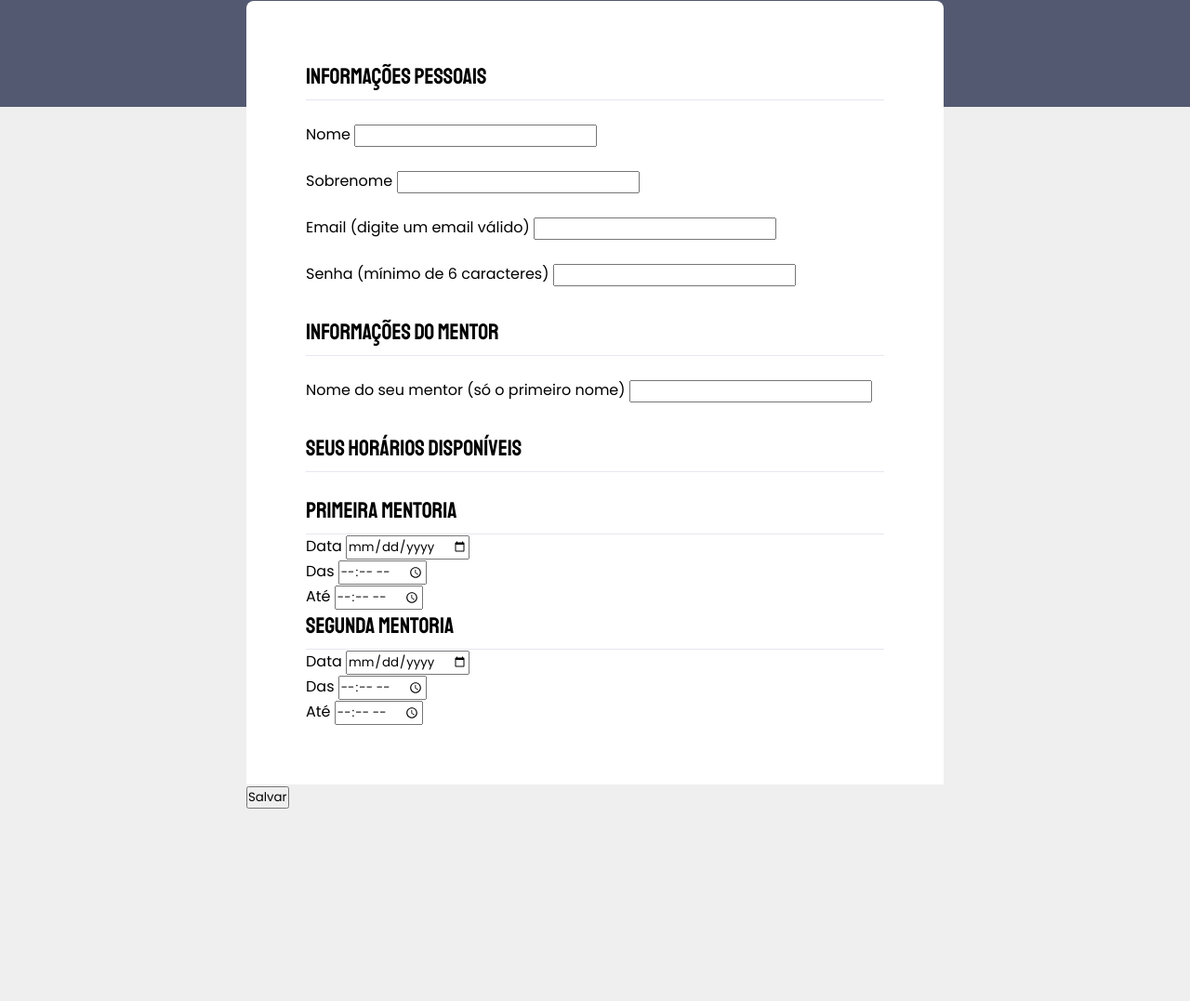
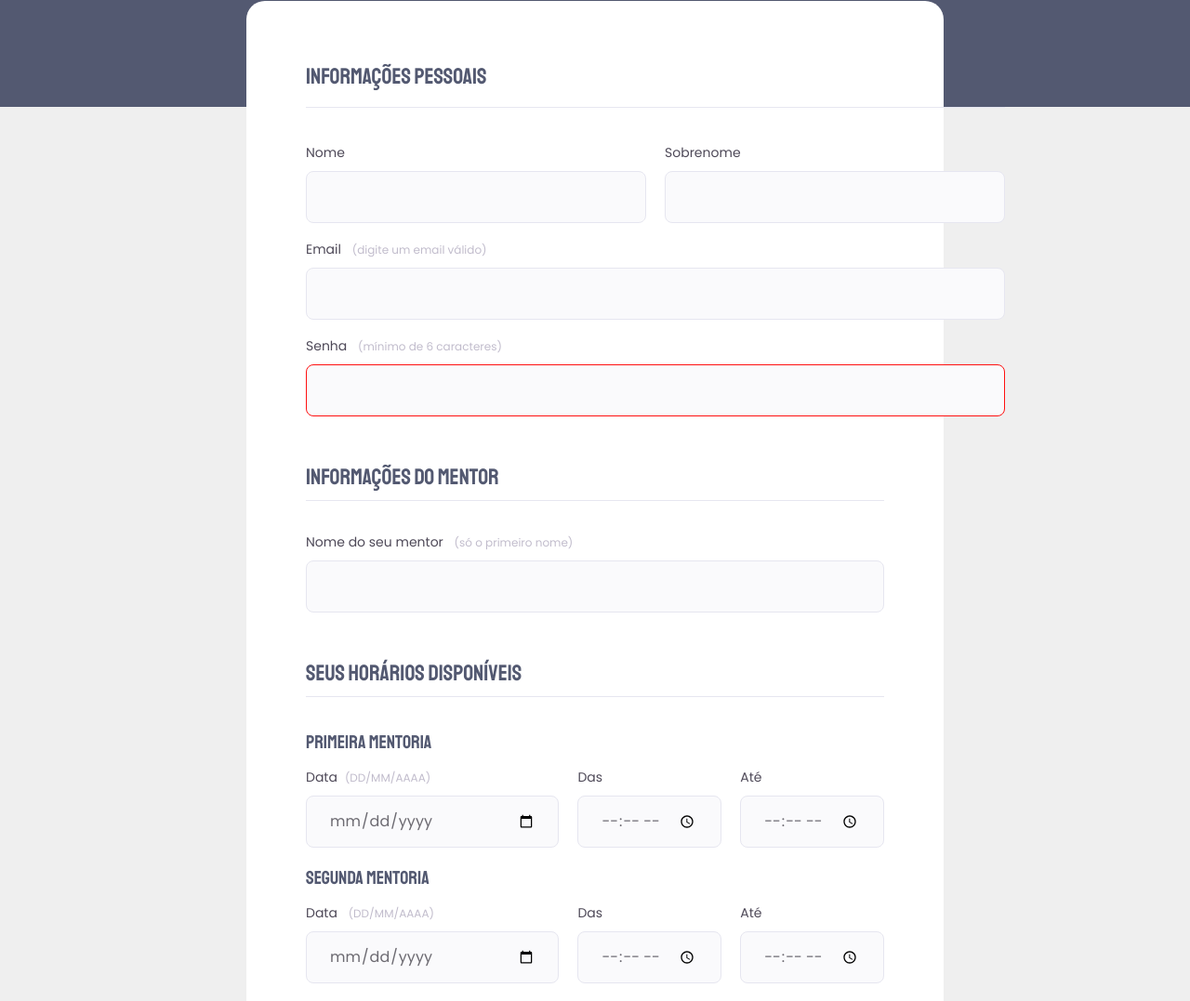
Before and after one commit to tuiusx/form-types, a plain HTML site: page project 01/index.html in a window 1280 px wide. Shown: the part 321-1398 px from the top of the page at 93% size. Before the commit the page ends 1191 px from the top, so only its background shows below. Drawn offline with Linux system fonts and the light colour scheme.

Commit message:
complete form

```diff
--- a/project 01/index.html
+++ b/project 01/index.html
@@ -31,6 +31,8 @@
 
             <legend>Informações pessoais</legend>
 
+            <div class="col-2">
+
               <div class="input-wrapper">
                 <label for="">Nome</label>
                 <input type="text" id="mentoring-name">
@@ -40,6 +42,9 @@
                 <label for="">Sobrenome</label>
                 <input type="text" id="mentoring-surname">
               </div>
+
+            </div>
+
 
             <div class="input-wrapper">
               <label for="">Email <span>(digite um email válido)</span></label>
@@ -78,11 +83,10 @@
 
             <legend>Seus horários disponíveis</legend>
 
+            <span class="lb-style">Primeira mentoria</span>
             <div class="col-3">
-             <legend>Primeira mentoria</legend>
-
               <div class="input-wrapper">
-                <label for="mentoring-date">Data</label>
+                <label for="mentoring-date">Data<span>(DD/MM/AAAA)</span></label>
                 <input type="date" id="mentoring-date" />
               </div>
 
@@ -95,11 +99,13 @@
                 <label for="mentoring-end">Até</label>
                 <input type="time" id="mentoring-end" />
               </div>
+            </div>
 
-              <legend>Segunda mentoria</legend>
 
+            <span class="lb-style">Segunda mentoria</span>
+            <div class="col-3">
               <div class="input-wrapper">
-                <label for="mentoring-date">Data</label>
+                <label for="mentoring-date">Data <span>(DD/MM/AAAA)</span></label>
                 <input type="date" id="mentoring-date" />
               </div>
 
@@ -123,7 +129,7 @@
       </form>
 
       <footer>
-        <input type="submit" class="button" form="my-form" value="Salvar">
+        <input type="submit" class="button" form="my-form" value="Salvar" value="Salvar mentoria">
       </footer>
 
 
--- a/project 01/style.css
+++ b/project 01/style.css
@@ -53,7 +53,7 @@ header p {
 form {
   margin-top: 58px;
   background: #fff;
-  border-radius: 8px 8px 0 0;
+  border-radius: 20px 20px 0 0;
   min-height: 300px;
   padding: 64px;
 
@@ -69,16 +69,130 @@ fieldset {
 .fieldset-wrapper {
   display: flex;
   flex-direction: column;
-  gap: 24px;
 }
 
-fieldset legend {
+fieldset legend  {
   font-family: 'Staatliches', sans-serif;
   font-weight: 400;
   font-size: 24px;
   line-height: 34px;
 
+  color: #535971;
+
   width: 100%;
   border-bottom: 1px solid #E6E6f0;
+  padding-bottom: 16px;
+  margin-bottom: 36px;
+}
+
+
+fieldset + fieldset legend  {
+  padding-bottom: 8px;
+  margin-bottom: 32px;
+}
+
+.input-wrapper {
+  display: flex;
+  flex-direction: column;
+}
+
+
+.input-wrapper label {
+
+  font-size: 14px;
+  line-height: 24px;
+
+  color: #4E4958;
+
+  margin-bottom: 8px;
+}
+
+.input-wrapper label span {
+  color: #C1BCCC;
+
+  font-size: 12px;
+  line-height: 20px;
+
+  margin-left: 8px;
+}
+
+
+.input-wrapper input {
+  background: #FAFAFC;
+
+  border: solid 1px #E6E6F0;
+  border-radius: 8px;
+
+  height: 56px;
+
+  padding: 0 24px;
+
+  font-size: 16px;
+  line-height: 26px;
+
+  color: #6c6a71;
+
+  margin-bottom: 16px;
+}
+
+.col-3 , .col-2{
+  display: flex;
+  gap: 20px;
+}
+
+.col-3 > div:nth-child(1) {
+  width: 100%;
+}
+
+.col-2 > div:nth-child(1n+1) {
+  width: 100%;
+}
+
+.lb-style {
+  color: #535971;
+  font-family: "Staatliches";
+  font-size: 20px;
+  font-style: normal;
+  font-weight: 400;
+  line-height: 34px;
   padding-bottom: 8px;
 }
+
+footer {
+  background: #535971;
+  height: 160px;
+
+  display: flex;
+  flex-direction: column;
+
+  padding: 52px 71px;
+
+  margin-bottom: 100px;
+
+  border-radius: 0px 0px 20px 20px;
+
+}
+
+footer .button {
+  height: 56px;
+  background: #FF5374;
+  border-radius: 20px;
+  border: 0;
+
+  font-family: 'Staatliches';
+  font-size: 20px;
+  font-weight: 400;
+  line-height: 26px;
+
+  color: #ffffff;
+
+}
+
+
+footer .button:hover {
+  background: #C21C3C;
+}
+
+input:invalid {
+  border: 1px solid #ff1010;
+}
```
Lines whose indentation alone changed are shown as unchanged.
